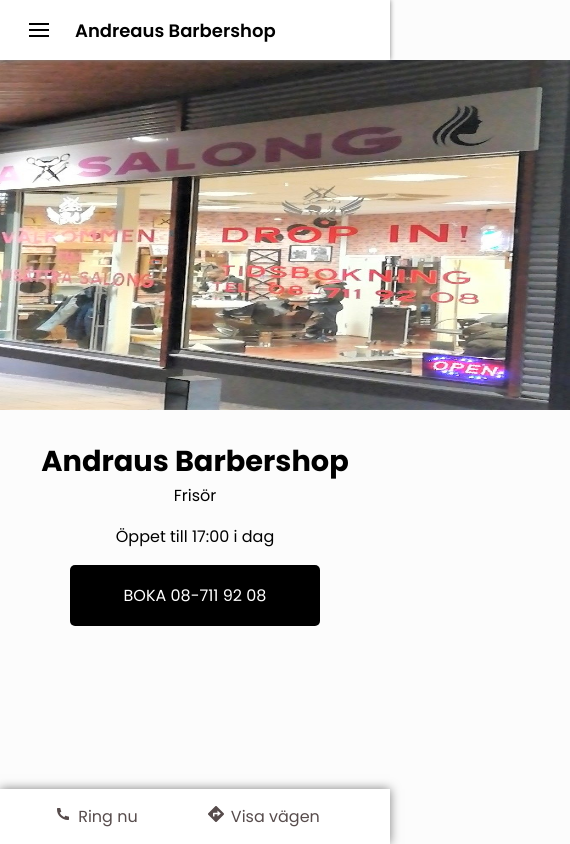
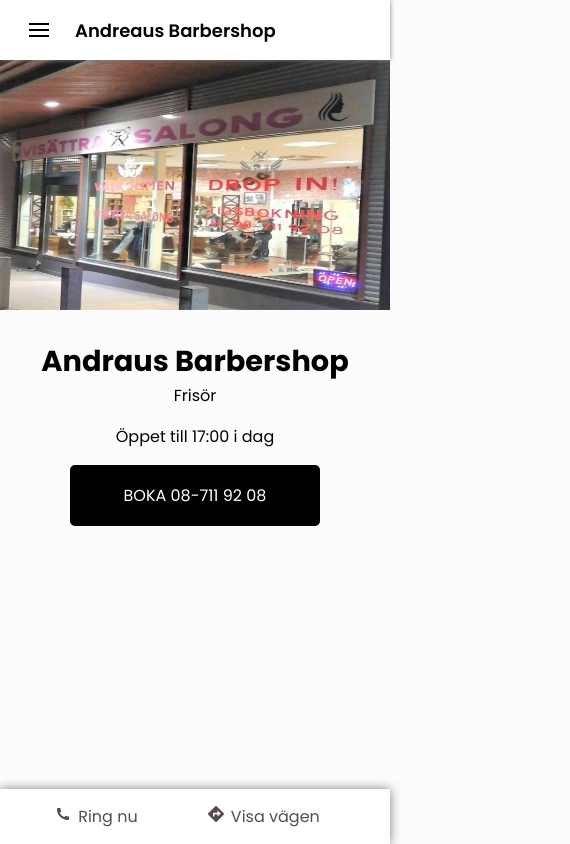
Before and after one commit to qriticual/barberWebsite, a React (Create React App) app: page / in a window 390 px wide. Shown: the whole page, 570 px wide, since content can reach past the window. Built offline with nearby package versions, Linux system fonts and the light colour scheme.

Commit message:
fixed bug

```diff
--- a/src/components/Home/Home.css
+++ b/src/components/Home/Home.css
@@ -58,9 +58,10 @@
     .home-image {
         order: 1;
         margin-top: 0;
+        min-width: 0;
         width: 100vw;
         height: auto;
-        max-height: 350px;
+        max-height: 250px;
 
     }
 
```
